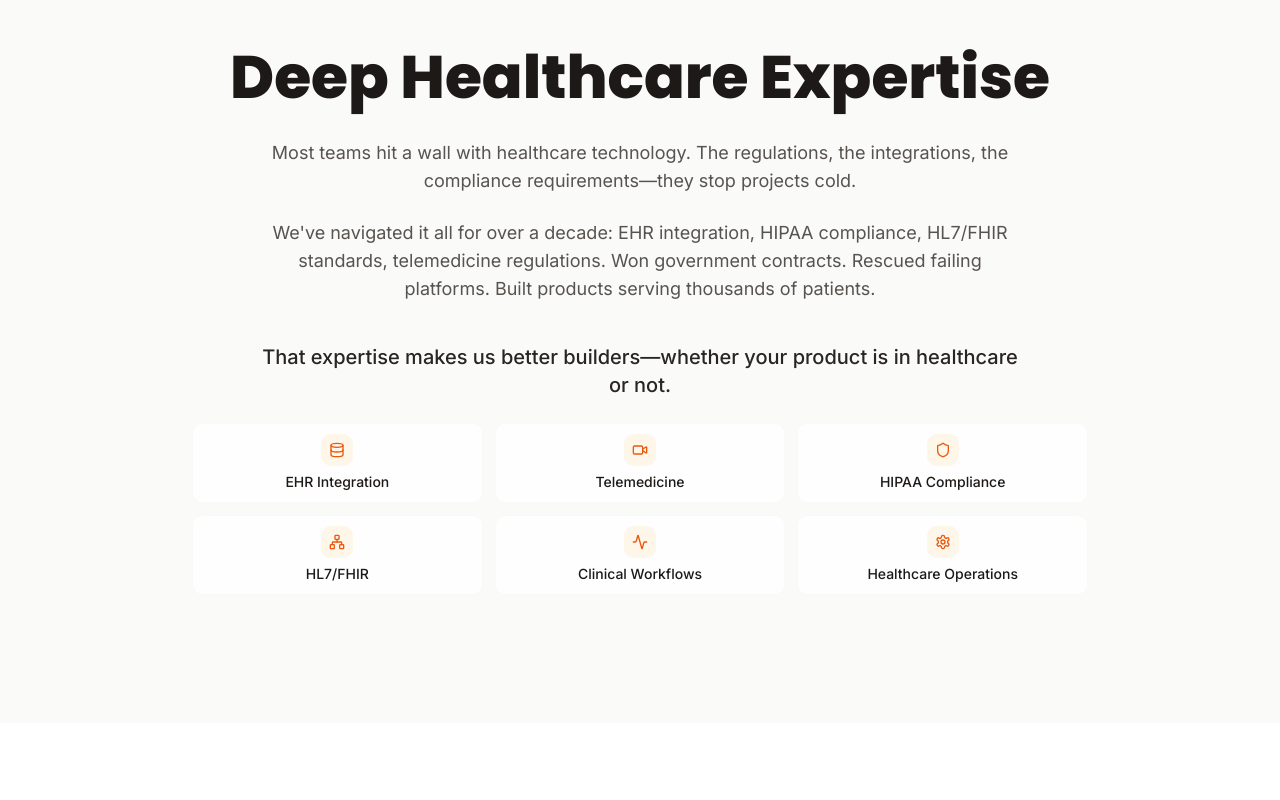
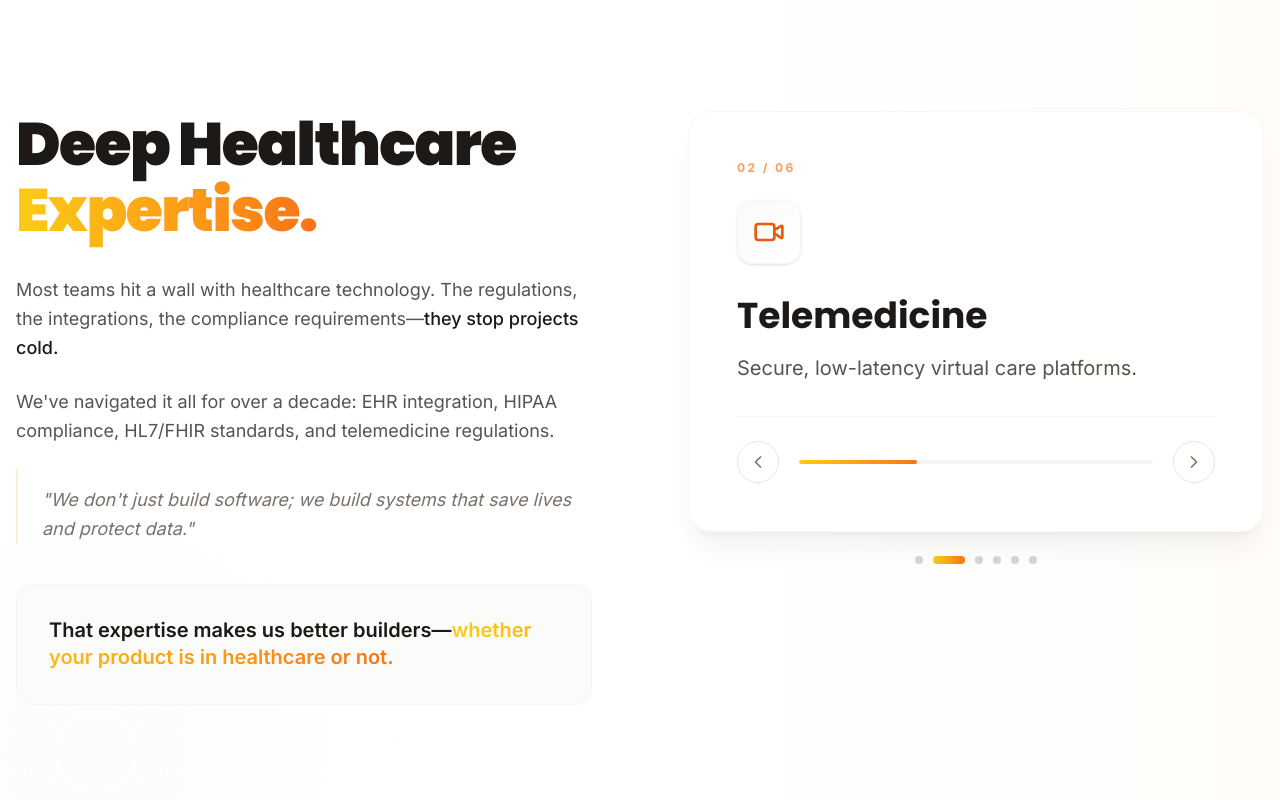
Before and after one commit to truespurtechnologies/TrueSpurWebsite_Redesigned, a Next.js app: page / in a window 1280 px wide. Shown: the part 3100-3900 px from the top of the page. Built offline with nearby package versions, Linux system fonts and the light colour scheme.

Commit message:
Healthcare Expertise section visual treat draft

```diff
--- a/app/page.tsx
+++ b/app/page.tsx
@@ -43,6 +43,8 @@ import {
   Network,
   Activity,
   Settings,
+  ChevronLeft,
+  ChevronRight,
 } from "lucide-react"
 
 // Reduced motion utility
@@ -401,6 +403,28 @@ export default function HomePage() {
     }, 4500)
     return () => clearInterval(timer)
   }, [isApproachAutoplay, activeApproachStep])
+
+  const expertiseAreas = [
+    { id: 1, name: 'EHR Integration', icon: Database, desc: 'Seamless data flow across clinical systems.' },
+    { id: 2, name: 'Telemedicine', icon: Video, desc: 'Secure, low-latency virtual care platforms.' },
+    { id: 3, name: 'HIPAA Compliance', icon: Shield, desc: 'Ironclad security and privacy standards.' },
+    { id: 4, name: 'HL7/FHIR', icon: Network, desc: 'Modern interoperability for healthcare data.' },
+    { id: 5, name: 'Clinical Workflows', icon: Activity, desc: 'Optimizing for the provider experience.' },
+    { id: 6, name: 'Operations', icon: Settings, desc: 'Scaling the backend of modern health.' },
+  ]
+
+  const [activeExpertise, setActiveExpertise] = useState(0)
+  const [isExpertiseAutoplay, setIsExpertiseAutoplay] = useState(true)
+
+  useEffect(() => {
+    if (!isExpertiseAutoplay) return
+    const timer = setInterval(() => {
+      setActiveExpertise((prev) => (prev + 1) % expertiseAreas.length)
+    }, 5000)
+    return () => clearInterval(timer)
+  }, [isExpertiseAutoplay, activeExpertise])
+
+  const ActiveExpertiseIcon = expertiseAreas[activeExpertise].icon
 
   return (
     <div className="min-h-screen bg-white">
@@ -1066,84 +1090,150 @@ export default function HomePage() {
 
       {/* Section 5: Deep Healthcare Expertise */}
       <motion.section
-        className="pt-12 md:pt-16 lg:pt-20 pb-16 md:pb-24 lg:pb-32 bg-gray-50"
-        initial={{ opacity: 0, y: 40 }}
-        whileInView={{ opacity: 1, y: 0 }}
-        transition={{ duration: 0.6, ease: "easeOut" }}
+        className="relative py-20 md:py-28 lg:py-36 bg-white overflow-hidden"
+        initial={{ opacity: 0 }}
+        whileInView={{ opacity: 1 }}
+        transition={{ duration: 0.8 }}
         viewport={{ once: true, amount: 0.2 }}
       >
-        <div className="container mx-auto px-4">
-          <div className="max-w-6xl mx-auto">
+        {/* Subtle Architectural Background Elements */}
+        <div className="absolute inset-0 pointer-events-none">
+          <div className="absolute top-0 right-0 w-1/2 h-full bg-gradient-to-l from-orange-50/30 to-transparent" />
+          <div className="absolute -bottom-24 -left-24 w-96 h-96 bg-gray-50 rounded-full blur-3xl opacity-50" />
+          {/* Subtle Grid Pattern Overlay */}
+          <div className="absolute inset-0 opacity-[0.03] [mask-image:radial-gradient(ellipse_at_center,white,transparent)] pointer-events-none bg-[grid-line:theme(colors.gray.900)_1px] bg-[size:40px_40px]" />
+        </div>
 
-            {/* Section Headline */}
-            <motion.h2
-              className="font-heading text-4xl lg:text-5xl xl:text-6xl font-extrabold text-gray-900 mb-8 text-center"
-              initial={{ opacity: 0, y: 20 }}
-              whileInView={{ opacity: 1, y: 0 }}
+        <div className="container mx-auto px-4 relative z-10">
+          <div className="max-w-7xl mx-auto">
+            <div className="flex flex-col lg:flex-row gap-16 lg:gap-24 items-start">
+
+              {/* Left Column: Typography Content (50%) */}
+              <div className="lg:w-1/2 space-y-10">
+                <motion.div
+                  initial={{ opacity: 0, x: -20 }}
+                  whileInView={{ opacity: 1, x: 0 }}
                   transition={{ duration: 0.6, ease: "easeOut" }}
-              viewport={{ once: true, amount: 0.3 }}
+                  viewport={{ once: true }}
                 >
-              Deep Healthcare Expertise
-            </motion.h2>
+                  <h2 className="font-heading text-4xl md:text-5xl lg:text-6xl font-black text-gray-900 leading-[1.1] tracking-tight mb-8">
+                    Deep Healthcare <br />
+                    <span className="bg-gradient-to-r from-yellow-400 to-orange-500 bg-clip-text text-transparent">Expertise.</span>
+                  </h2>
 
-            {/* Body Copy */}
-            <motion.div
-              className="max-w-3xl mx-auto text-center space-y-6 text-base lg:text-lg text-gray-600 mb-6"
-              initial={{ opacity: 0, y: 20 }}
-              whileInView={{ opacity: 1, y: 0 }}
-              transition={{ duration: 0.6, ease: "easeOut", delay: 0.1 }}
-              viewport={{ once: true, amount: 0.3 }}
-            >
+                  <div className="space-y-6 text-lg text-gray-600 leading-relaxed max-w-xl">
                     <p>
-                Most teams hit a wall with healthcare technology. The regulations, the integrations, the compliance requirements—they stop projects cold.
+                      Most teams hit a wall with healthcare technology. The regulations, the integrations, the compliance requirements—<span className="text-gray-900 font-medium">they stop projects cold.</span>
                     </p>
                     <p>
-                We&apos;ve navigated it all for over a decade: EHR integration, HIPAA compliance, HL7/FHIR standards, telemedicine regulations. Won government contracts. Rescued failing platforms. Built products serving thousands of patients.
+                      We&apos;ve navigated it all for over a decade: EHR integration, HIPAA compliance, HL7/FHIR standards, and telemedicine regulations.
                     </p>
-              <p className="text-gray-800 font-medium text-lg lg:text-xl mt-10">
-                That expertise makes us better builders—whether your product is in healthcare or not.
-              </p>
+                    <div className="pt-4 border-l-2 border-orange-100 pl-6 italic text-gray-500">
+                      "We don't just build software; we build systems that save lives and protect data."
+                    </div>
+                  </div>
                 </motion.div>
 
-            {/* Expertise Grid */}
                 <motion.div
-              className="grid grid-cols-2 md:grid-cols-3 gap-3 max-w-4xl mx-auto"
+                  className="bg-gray-50/80 backdrop-blur-sm rounded-2xl p-8 border border-gray-100"
                   initial={{ opacity: 0, y: 20 }}
                   whileInView={{ opacity: 1, y: 0 }}
                   transition={{ duration: 0.6, ease: "easeOut", delay: 0.2 }}
-              viewport={{ once: true, amount: 0.3 }}
+                  viewport={{ once: true }}
                 >
-              {[
-                { id: 1, name: 'EHR Integration', icon: Database },
-                { id: 2, name: 'Telemedicine', icon: Video },
-                { id: 3, name: 'HIPAA Compliance', icon: Shield },
-                { id: 4, name: 'HL7/FHIR', icon: Network },
-                { id: 5, name: 'Clinical Workflows', icon: Activity },
-                { id: 6, name: 'Healthcare Operations', icon: Settings },
-              ].map((capability, index) => (
-                <motion.div
-                  key={capability.id}
-                  className="capability-block group"
-                  initial={{ opacity: 0, y: 20 }}
-                  whileInView={{ opacity: 1, y: 0 }}
-                  transition={{ duration: 0.4, delay: index * 0.05, ease: "easeOut" }}
-                  viewport={{ once: true, amount: 0.3 }}
-                >
-                  <div className="flex flex-col items-center text-center p-2.5 rounded-lg border border-gray-100/60 bg-white/80 hover:border-gray-200 transition-all duration-300">
-                    {/* Icon */}
-                    <div className="h-8 w-8 rounded-lg bg-orange-100/50 flex items-center justify-center mb-1.5">
-                      <capability.icon className="h-4 w-4 text-orange-600" />
+                  <p className="text-gray-900 font-semibold text-xl leading-snug">
+                    That expertise makes us better builders—<span className="bg-gradient-to-r from-yellow-400 to-orange-500 bg-clip-text text-transparent">whether your product is in healthcare or not.</span>
+                  </p>
+                </motion.div>
               </div>
 
-                    {/* Label */}
-                    <span className="text-sm font-medium text-gray-900">
-                      {capability.name}
-                    </span>
+              {/* Right Column: Expertise Carousel (50%) */}
+              <motion.div
+                className="lg:w-1/2 flex flex-col"
+                onMouseEnter={() => setIsExpertiseAutoplay(false)}
+                onMouseLeave={() => setIsExpertiseAutoplay(true)}
+                initial={{ opacity: 0, x: 40 }}
+                whileInView={{ opacity: 1, x: 0 }}
+                transition={{ duration: 0.6, ease: "easeOut" }}
+                viewport={{ once: true }}
+              >
+                {/* Carousel Stage */}
+                <div className="relative flex-1 min-h-[360px] md:min-h-[380px] bg-white/80 backdrop-blur-sm rounded-3xl border border-gray-100/80 shadow-xl shadow-gray-900/5 p-8 md:p-10 lg:p-12 overflow-hidden flex flex-col justify-between">
+                  <AnimatePresence mode="wait">
+                    <motion.div
+                      key={activeExpertise}
+                      initial={{ opacity: 0, x: 40 }}
+                      animate={{ opacity: 1, x: 0 }}
+                      exit={{ opacity: 0, x: -40 }}
+                      transition={{ duration: 0.45, ease: "easeOut" }}
+                      className="flex flex-col h-full justify-center"
+                    >
+                      {/* Step Counter */}
+                      <div className="text-xs font-black uppercase tracking-[0.2em] text-orange-500/70 mb-6">
+                        {String(activeExpertise + 1).padStart(2, '0')} / {String(expertiseAreas.length).padStart(2, '0')}
+                      </div>
+
+                      {/* Icon */}
+                      <div className="h-16 w-16 rounded-2xl bg-gradient-to-br from-gray-50 to-white border border-gray-100 flex items-center justify-center mb-8 shadow-sm">
+                        <ActiveExpertiseIcon className="h-8 w-8 text-orange-600" />
+                      </div>
+
+                      {/* Title & Description */}
+                      <h3 className="font-heading text-3xl md:text-4xl font-bold text-gray-900 mb-4">
+                        {expertiseAreas[activeExpertise].name}
+                      </h3>
+                      <p className="text-lg md:text-xl text-gray-600 leading-relaxed max-w-md">
+                        {expertiseAreas[activeExpertise].desc}
+                      </p>
+                    </motion.div>
+                  </AnimatePresence>
+
+                  {/* Progress Bar & Controls */}
+                  <div className="flex items-center gap-5 mt-8 pt-6 border-t border-gray-100">
+                    <button
+                      type="button"
+                      onClick={() => setActiveExpertise((prev) => (prev - 1 + expertiseAreas.length) % expertiseAreas.length)}
+                      className="p-2.5 rounded-full border border-gray-200 text-gray-500 hover:text-orange-600 hover:border-orange-200 hover:bg-orange-50 transition-all duration-200"
+                      aria-label="Previous expertise"
+                    >
+                      <ChevronLeft className="h-5 w-5" />
+                    </button>
+
+                    <div className="flex-1 h-1 bg-gray-100 rounded-full overflow-hidden">
+                      <motion.div
+                        className="h-full bg-gradient-to-r from-yellow-400 to-orange-500 rounded-full"
+                        initial={{ width: "0%" }}
+                        animate={{ width: `${((activeExpertise + 1) / expertiseAreas.length) * 100}%` }}
+                        transition={{ duration: 0.4, ease: "easeOut" }}
+                      />
+                    </div>
+
+                    <button
+                      type="button"
+                      onClick={() => setActiveExpertise((prev) => (prev + 1) % expertiseAreas.length)}
+                      className="p-2.5 rounded-full border border-gray-200 text-gray-500 hover:text-orange-600 hover:border-orange-200 hover:bg-orange-50 transition-all duration-200"
+                      aria-label="Next expertise"
+                    >
+                      <ChevronRight className="h-5 w-5" />
+                    </button>
+                  </div>
+                </div>
+
+                {/* Dot Navigation */}
+                <div className="flex justify-center gap-2.5 mt-6">
+                  {expertiseAreas.map((_, idx) => (
+                    <button
+                      key={idx}
+                      type="button"
+                      onClick={() => setActiveExpertise(idx)}
+                      className={`h-2 rounded-full transition-all duration-300 ${idx === activeExpertise ? 'w-8 bg-gradient-to-r from-yellow-400 to-orange-500' : 'w-2 bg-gray-300 hover:bg-gray-400'}`}
+                      aria-label={`Go to expertise ${idx + 1}`}
+                    />
+                  ))}
                 </div>
               </motion.div>
-              ))}
-            </motion.div>
 
+            </div>
           </div>
         </div>
       </motion.section>
```
Lines whose indentation alone changed are shown as unchanged.
